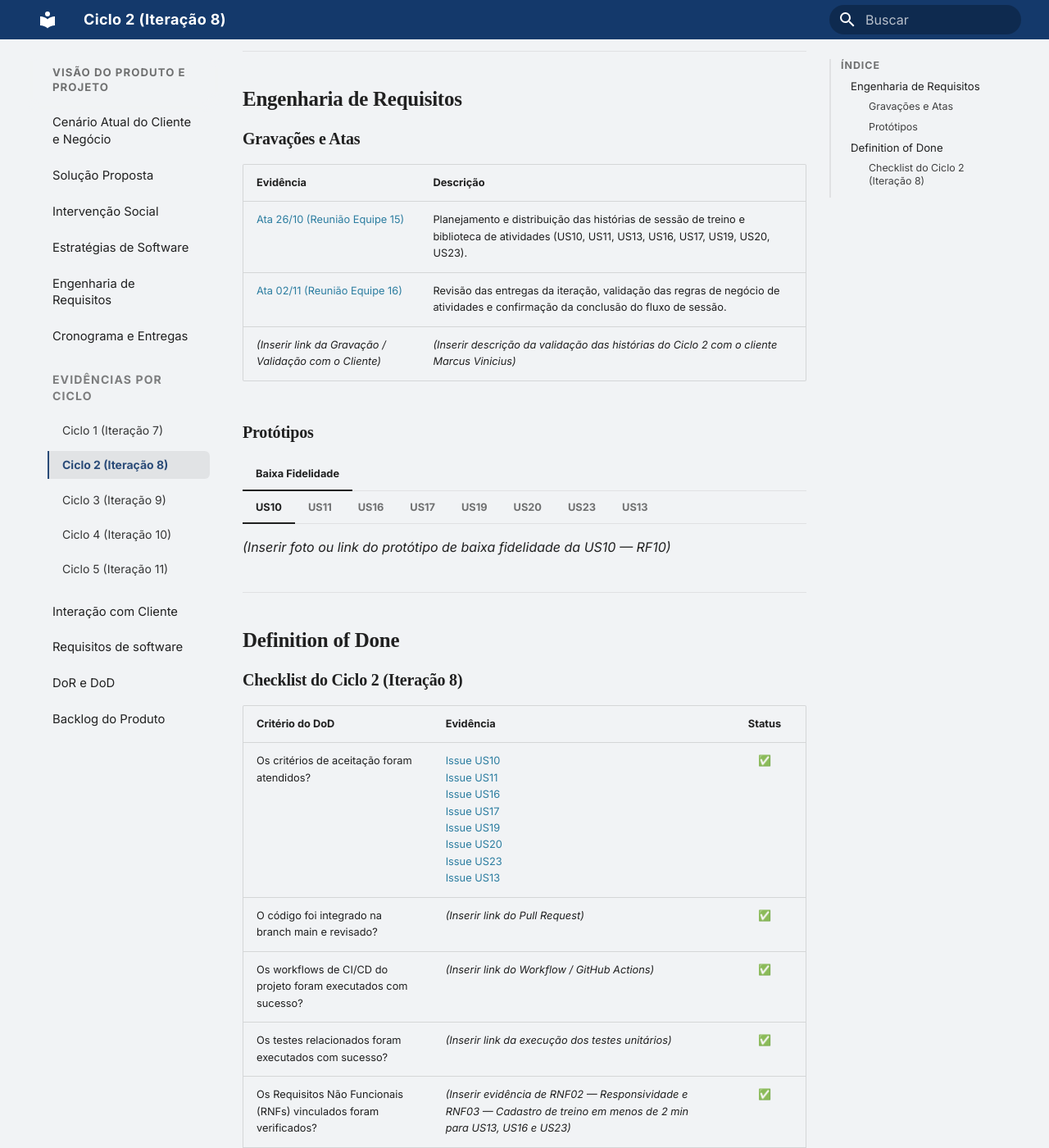
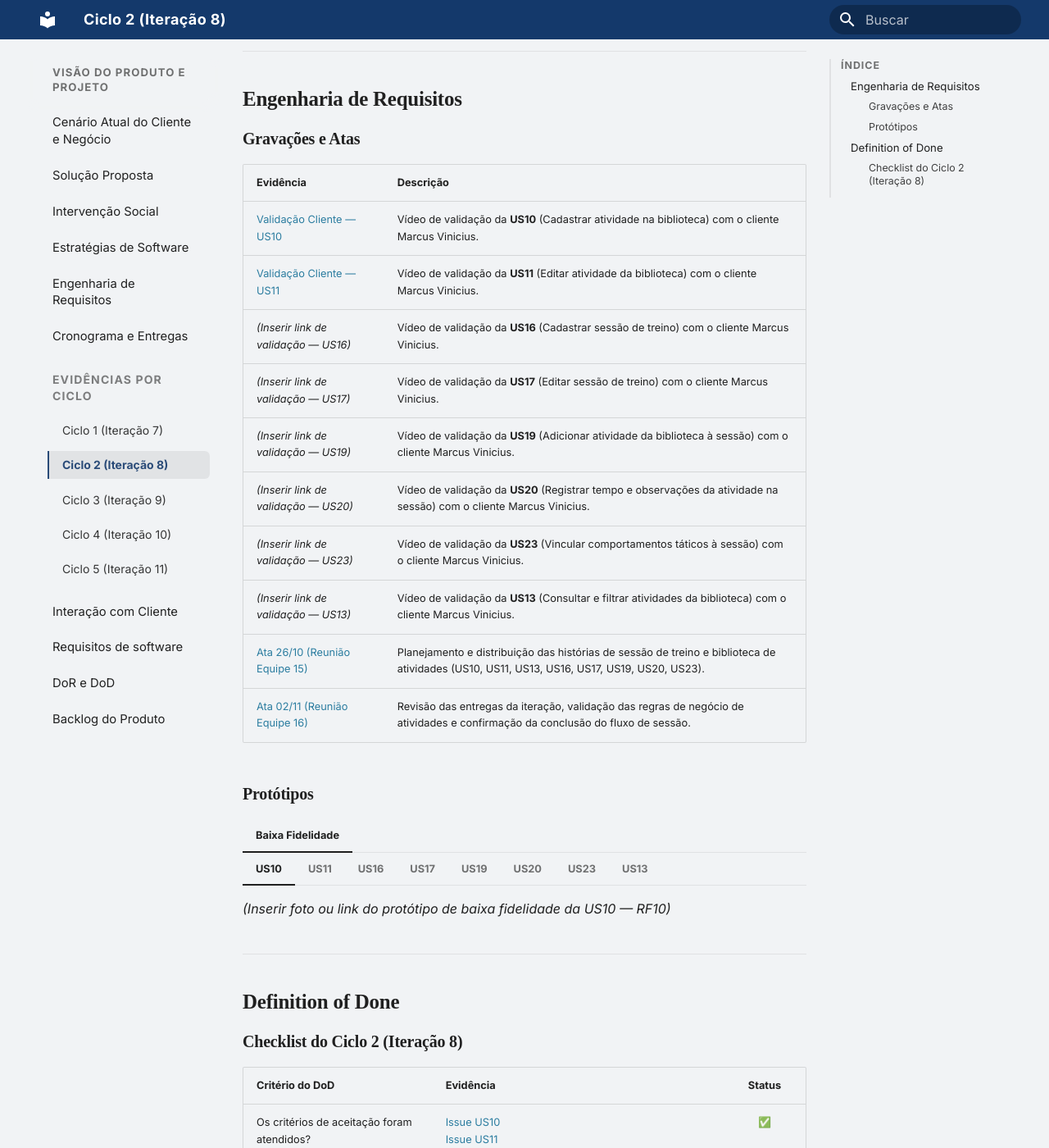
Before and after one commit to mdsreq-fga-unb/REQ-2026.2-T01-FutBoard, an MkDocs documentation site: the page built from docs/visao-produto/evidencias-ciclos/EV_C2.md, in a window 1280 px wide and 1400 px high, scrolled down 242 px. Shown: the whole window at 82% size. Built offline with MkDocs 1.6.1 and Material for MkDocs 9.7.7, drawn with Linux system fonts in a browser that asks for light colours; some of the changed text lies outside the part shown.

Commit message:
docs: adiciona links dos videos de validacao do cliente nas USs dos ciclos 1 e 2

```diff
--- a/docs/visao-produto/evidencias-ciclos/EV_C2.md
+++ b/docs/visao-produto/evidencias-ciclos/EV_C2.md
@@ -10,9 +10,16 @@
 
 | Evidência | Descrição |
 | :--- | :--- |
+| [Validação Cliente — US10](https://youtu.be/ia-ayXJykKA) | Vídeo de validação da **US10** (Cadastrar atividade na biblioteca) com o cliente Marcus Vinicius. |
+| [Validação Cliente — US11](https://youtu.be/9pT__tOB93Y) | Vídeo de validação da **US11** (Editar atividade da biblioteca) com o cliente Marcus Vinicius. |
+| *(Inserir link de validação — US16)* | Vídeo de validação da **US16** (Cadastrar sessão de treino) com o cliente Marcus Vinicius. |
+| *(Inserir link de validação — US17)* | Vídeo de validação da **US17** (Editar sessão de treino) com o cliente Marcus Vinicius. |
+| *(Inserir link de validação — US19)* | Vídeo de validação da **US19** (Adicionar atividade da biblioteca à sessão) com o cliente Marcus Vinicius. |
+| *(Inserir link de validação — US20)* | Vídeo de validação da **US20** (Registrar tempo e observações da atividade na sessão) com o cliente Marcus Vinicius. |
+| *(Inserir link de validação — US23)* | Vídeo de validação da **US23** (Vincular comportamentos táticos à sessão) com o cliente Marcus Vinicius. |
+| *(Inserir link de validação — US13)* | Vídeo de validação da **US13** (Consultar e filtrar atividades da biblioteca) com o cliente Marcus Vinicius. |
 | [Ata 26/10 (Reunião Equipe 15)](../../atas-reunioes/reunioes-da-equipe.md#reuniao-da-equipe-15) | Planejamento e distribuição das histórias de sessão de treino e biblioteca de atividades (US10, US11, US13, US16, US17, US19, US20, US23). |
 | [Ata 02/11 (Reunião Equipe 16)](../../atas-reunioes/reunioes-da-equipe.md#reuniao-da-equipe-16) | Revisão das entregas da iteração, validação das regras de negócio de atividades e confirmação da conclusão do fluxo de sessão. |
-| *(Inserir link da Gravação / Validação com o Cliente)* | *(Inserir descrição da validação das histórias do Ciclo 2 com o cliente Marcus Vinicius)* |
 
 ### Protótipos
 
@@ -81,4 +88,4 @@
 | Os Requisitos Não Funcionais (RNFs) vinculados foram verificados? | *(Inserir evidência de RNF02 — Responsividade e RNF03 — Cadastro de treino em menos de 2 min para US13, US16 e US23)* | ✅ |
 | A verificação integrada dos fluxos foi realizada com sucesso? | *(Inserir captura de tela comprovando o vínculo entre Periodização e Sessão/Atividades)* | ✅ |
 | A documentação e evidências da entrega estão atualizadas? | *(Inserir link do PR de atualização da documentação)* | ✅ |
-| A funcionalidade da User Story desenvolvida foi validada pelo cliente? | *(Inserir link da Gravação / Mensagem de validação com o cliente)* | ✅ |
+| A funcionalidade da User Story desenvolvida foi validada pelo cliente? | [Validação US10](https://youtu.be/ia-ayXJykKA)<br>[Validação US11](https://youtu.be/9pT__tOB93Y)<br>[Validação US16](#)<br>[Validação US17](#)<br>[Validação US19](#)<br>[Validação US20](#)<br>[Validação US23](#)<br>[Validação US13](#) | ✅ |
```
Also changed, not shown: docs/visao-produto/evidencias-ciclos/EV_C1.md (+7 -2 lines), docs/visao-produto/evidencias-ciclos/EV_C3.md (+6 -3 lines), docs/visao-produto/evidencias-ciclos/EV_C4.md (+6 -2 lines), docs/visao-produto/evidencias-ciclos/EV_C5.md (+6 -2 lines).
